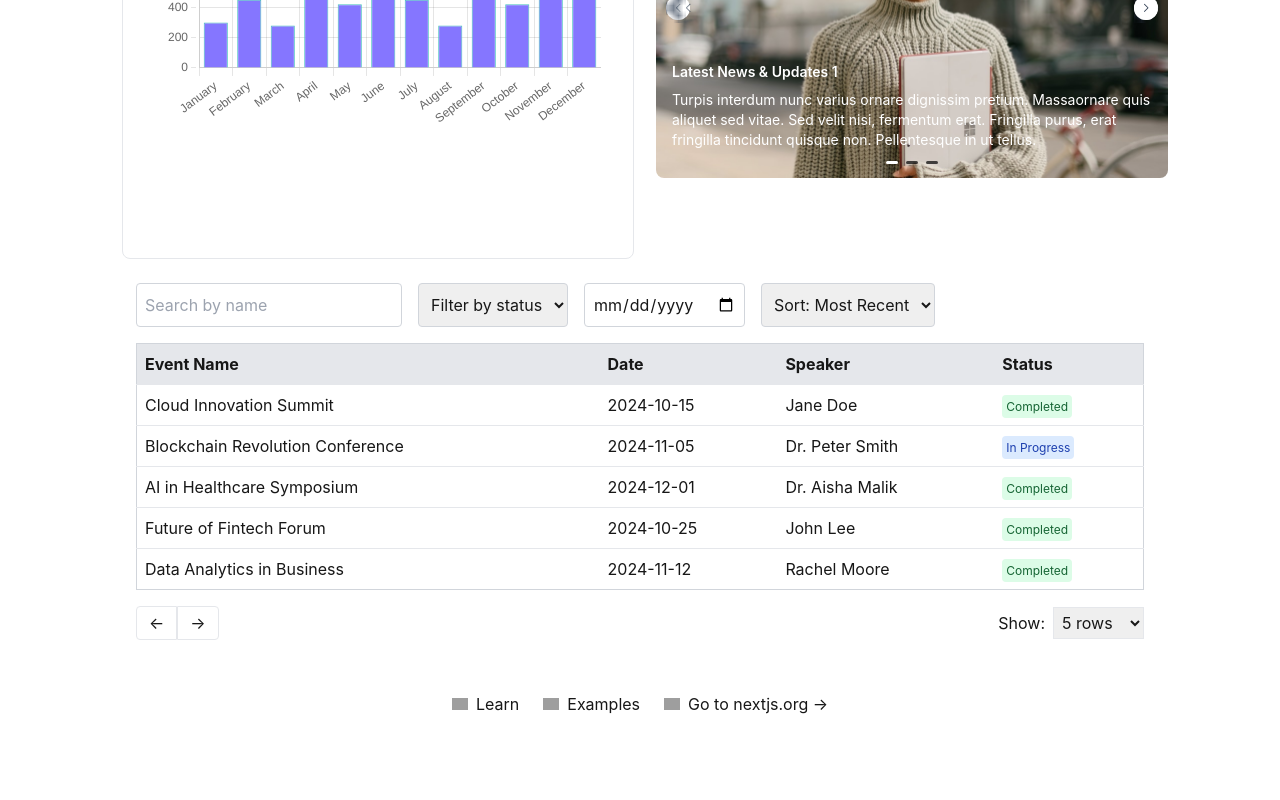
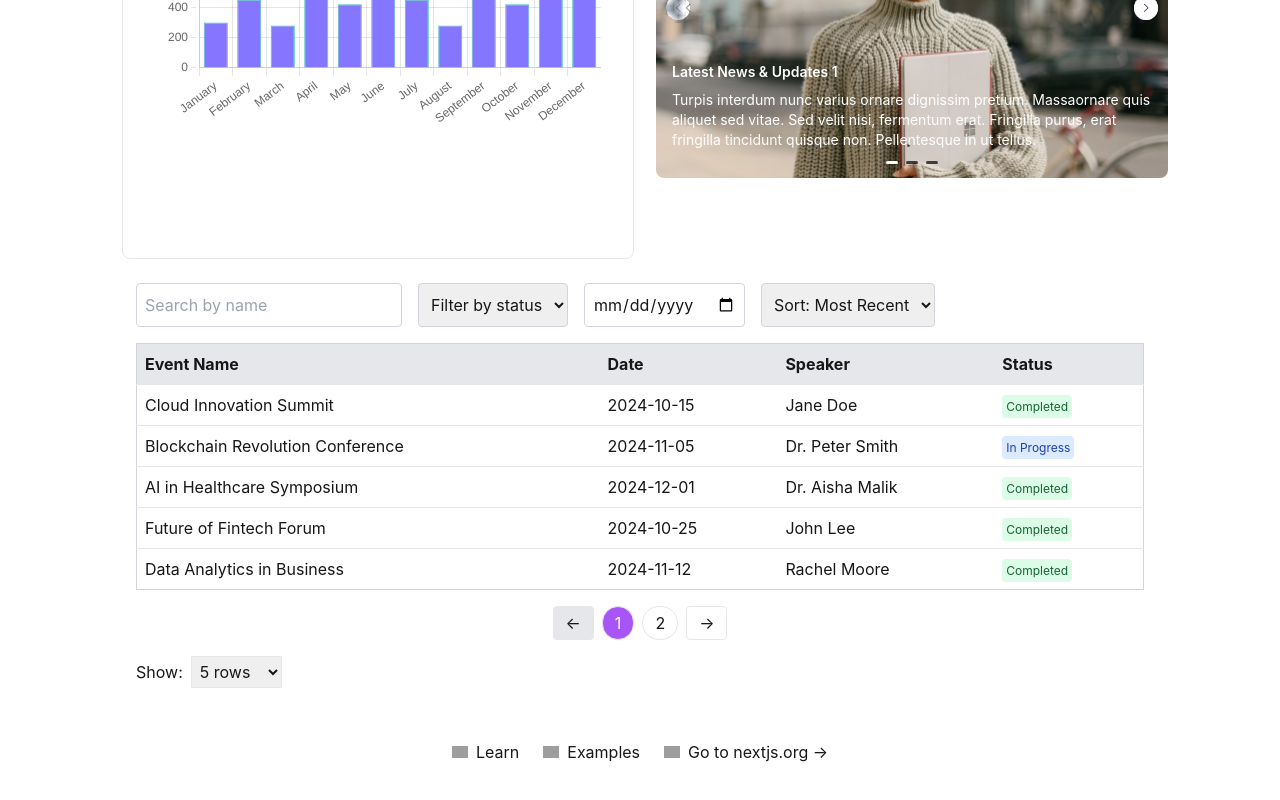
Before and after one commit to Remi-dee/map, a Next.js app: page / in a window 1280 px wide. Shown: the part 531-1331 px from the top of the page. Built offline with nearby package versions, Linux system fonts and the light colour scheme; grey boxes are pictures that could not be loaded.

Commit message:
Friday, October 18, 2024 at 12:43 AM West Africa Standard Time

```diff
--- a/app/Components/EventHistory.js
+++ b/app/Components/EventHistory.js
@@ -64,7 +64,6 @@ const mockData = [
     speaker: "Kevin Adams",
     status: "In Progress",
   },
-  // Add more events for testing pagination...
 ];
 
 const EventHistory = () => {
@@ -75,31 +74,31 @@ const EventHistory = () => {
   const [rowsPerPage, setRowsPerPage] = useState(5);
 
   const totalPages = Math.ceil(filteredData.length / rowsPerPage);
+  const pages = [...Array(totalPages).keys()].map((i) => i + 1); // Array of page numbers
 
   // Filtering and Sorting
   useEffect(() => {
     let updatedData = mockData;
 
-    // Filter by name
+    // Filtering logic...
     if (filter.name) {
       updatedData = updatedData.filter((item) =>
         item.name.toLowerCase().includes(filter.name.toLowerCase())
       );
     }
 
-    // Filter by status
+    // More filtering logic...
     if (filter.status) {
       updatedData = updatedData.filter((item) => item.status === filter.status);
     }
 
-    // Filter by date
     if (filter.date) {
       updatedData = updatedData.filter((item) =>
         item.date.includes(filter.date)
       );
     }
 
-    // Sort the data
+    // Sorting logic...
     if (sortOrder === "Most Recent") {
       updatedData.sort((a, b) => new Date(b.date) - new Date(a.date));
     } else if (sortOrder === "Oldest") {
@@ -111,7 +110,7 @@ const EventHistory = () => {
     setFilteredData(updatedData);
   }, [filter, sortOrder]);
 
-  // Pagination
+  // Pagination logic
   const indexOfLastRow = currentPage * rowsPerPage;
   const indexOfFirstRow = indexOfLastRow - rowsPerPage;
   const currentRows = filteredData.slice(indexOfFirstRow, indexOfLastRow);
@@ -120,6 +119,7 @@ const EventHistory = () => {
     <div className="p-6">
       {/* Filters and Sorting */}
       <div className="flex space-x-4 mb-4">
+        {/* Filters UI... */}
         <input
           type="text"
           placeholder="Search by name"
@@ -182,29 +182,53 @@ const EventHistory = () => {
       </table>
 
       {/* Pagination */}
-      <div className="flex justify-between items-center mt-4">
-        {/* Pagination arrows */}
-        <div>
+      <div className="flex justify-center items-center mt-4 space-x-2">
+        {/* Previous Arrow */}
         <button
           onClick={() => setCurrentPage((prev) => Math.max(prev - 1, 1))}
           disabled={currentPage === 1}
-            className="px-3 py-1 border rounded-l"
+          className={`px-3 py-1 border rounded ${
+            currentPage === 1
+              ? "bg-gray-200 cursor-not-allowed"
+              : "hover:bg-gray-100"
+          }`}
         >
           ←
         </button>
+
+        {/* Page Numbers */}
+        {pages.map((page) => (
+          <button
+            key={page}
+            onClick={() => setCurrentPage(page)}
+            className={`px-3 py-1 border rounded-full ${
+              currentPage === page
+                ? "bg-purple-500 text-white"
+                : "hover:bg-gray-100"
+            }`}
+          >
+            {page}
+          </button>
+        ))}
+
+        {/* Next Arrow */}
         <button
           onClick={() =>
             setCurrentPage((prev) => Math.min(prev + 1, totalPages))
           }
           disabled={currentPage === totalPages}
-            className="px-3 py-1 border rounded-r"
+          className={`px-3 py-1 border rounded ${
+            currentPage === totalPages
+              ? "bg-gray-200 cursor-not-allowed"
+              : "hover:bg-gray-100"
+          }`}
         >
           →
         </button>
       </div>
 
       {/* Rows per page */}
-        <div className="flex items-center space-x-2">
+      <div className="flex items-center space-x-2 mt-4">
         <span>Show:</span>
         <select
           value={rowsPerPage}
@@ -217,7 +241,6 @@ const EventHistory = () => {
         </select>
       </div>
     </div>
-    </div>
   );
 };
 
```
Lines whose indentation alone changed are shown as unchanged.
